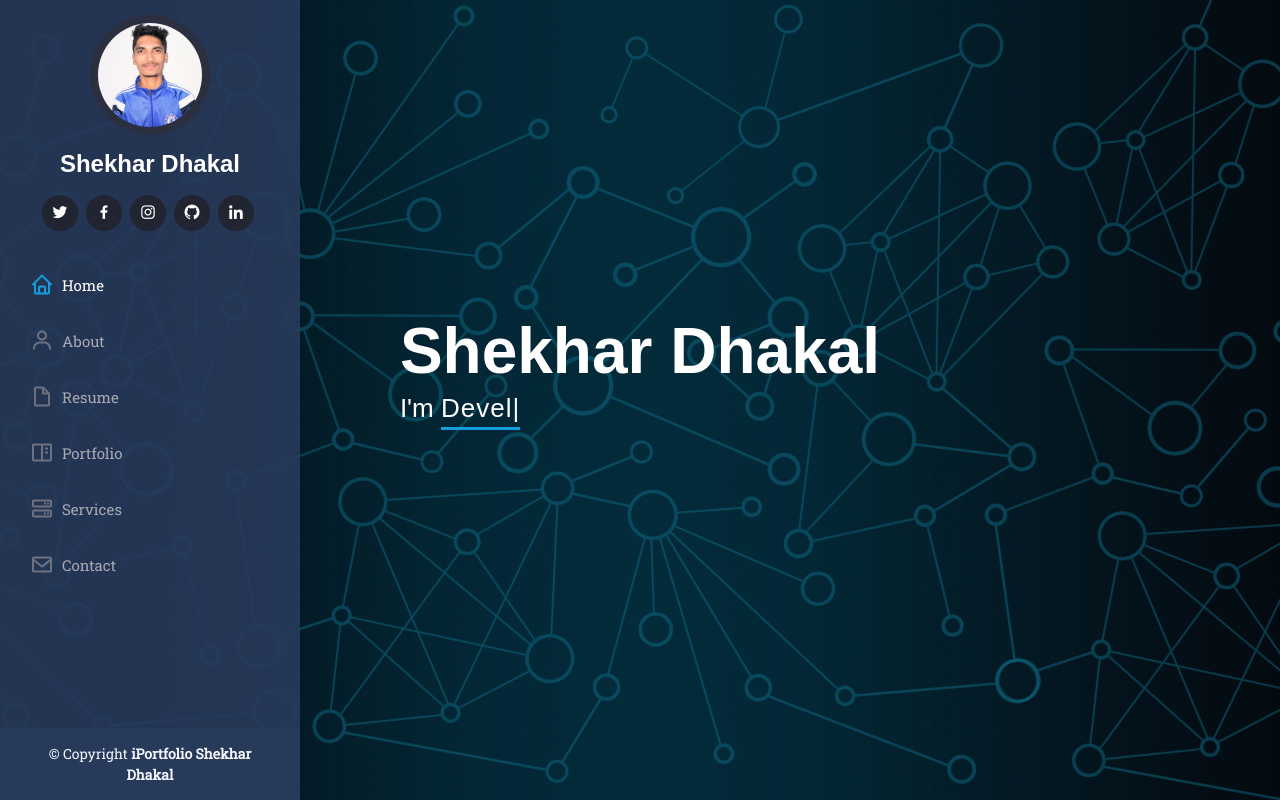
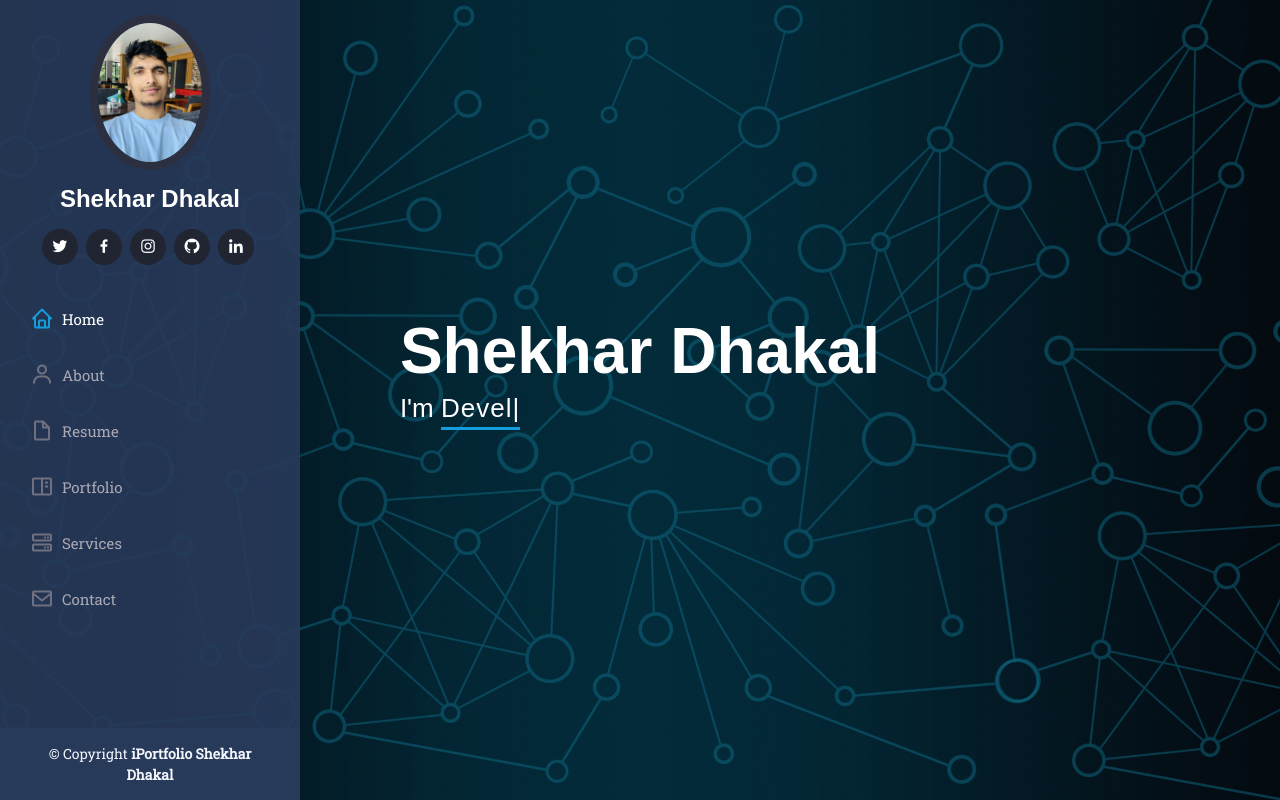
Before and after one commit to proxydhakal/shekhar_eportfolio, a plain HTML site: page index.html in a window 1280 px wide. Shown: the top 800 px of the page. Drawn offline with Linux system fonts and the light colour scheme; animation ran at ten frames a second.

Commit message:
Update index.html

```diff
--- a/index.html
+++ b/index.html
@@ -26,13 +26,6 @@
 
   <!-- Template Main CSS File -->
   <link href="assets/css/style.css" rel="stylesheet">
-
-  <!-- =======================================================
-  * Template Name: iPortfolio - v1.2.1
-  * Template URL: https://bootstrapmade.com/iportfolio-bootstrap-portfolio-websites-template/
-  * Author: BootstrapMade.com
-  * License: https://bootstrapmade.com/license/
-  ======================================================== -->
 </head>
 
 <body>
@@ -45,7 +38,7 @@
     <div class="d-flex flex-column">
 
       <div class="profile">
-        <img src="assets/img/ashok.jpg" alt="" class="img-fluid rounded-circle">
+        <img src="assets/img/E01606.jpg" alt="" class="img-fluid rounded-circle">
         <h1 class="text-light"><a href="index.html">Shekhar Dhakal</a></h1>
         <div class="social-links mt-3 text-center">
           <a href="https://www.twitter.com/proxydhakal" class="twitter"><i class="bx bxl-twitter"></i></a>
```
